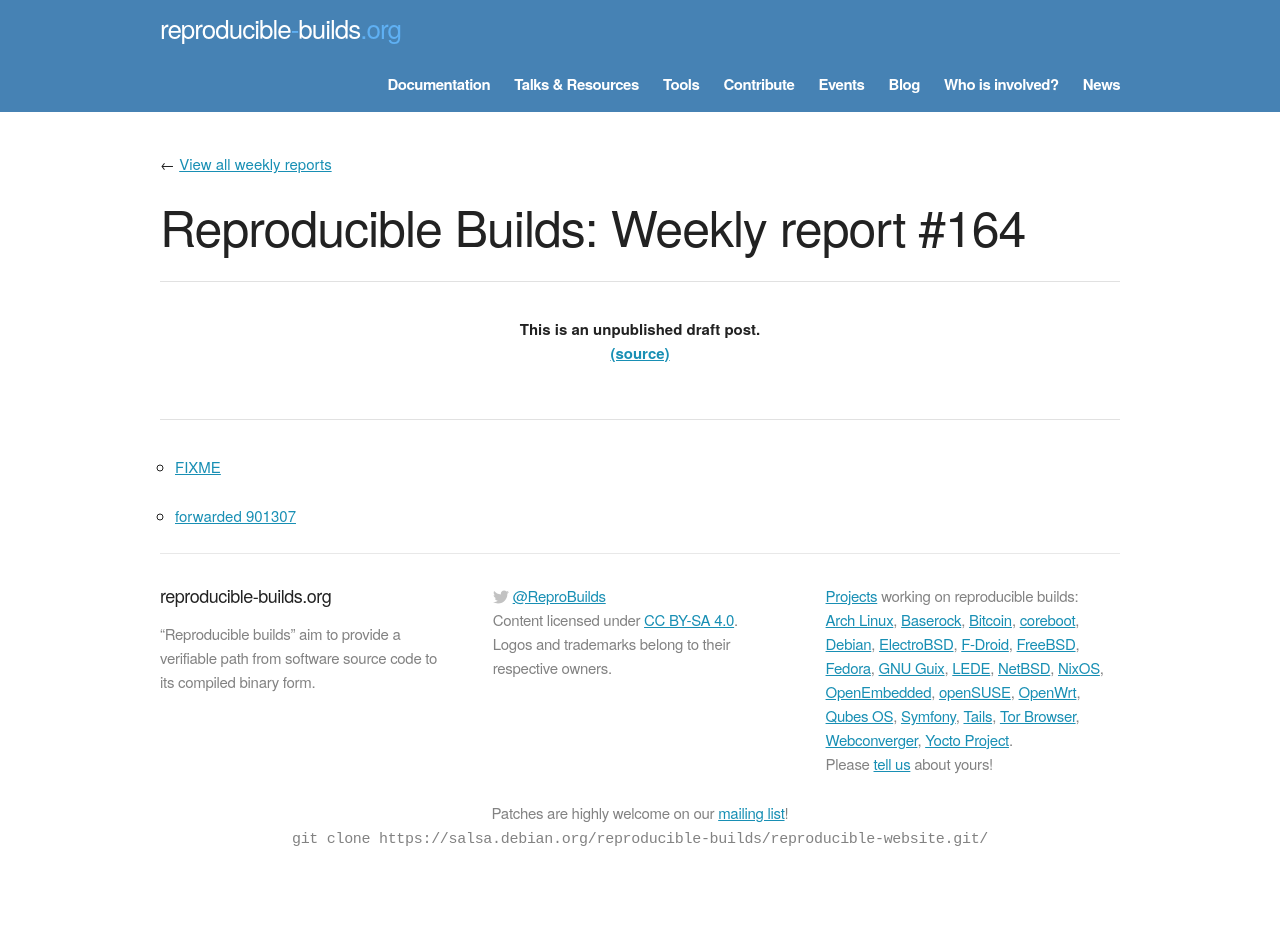
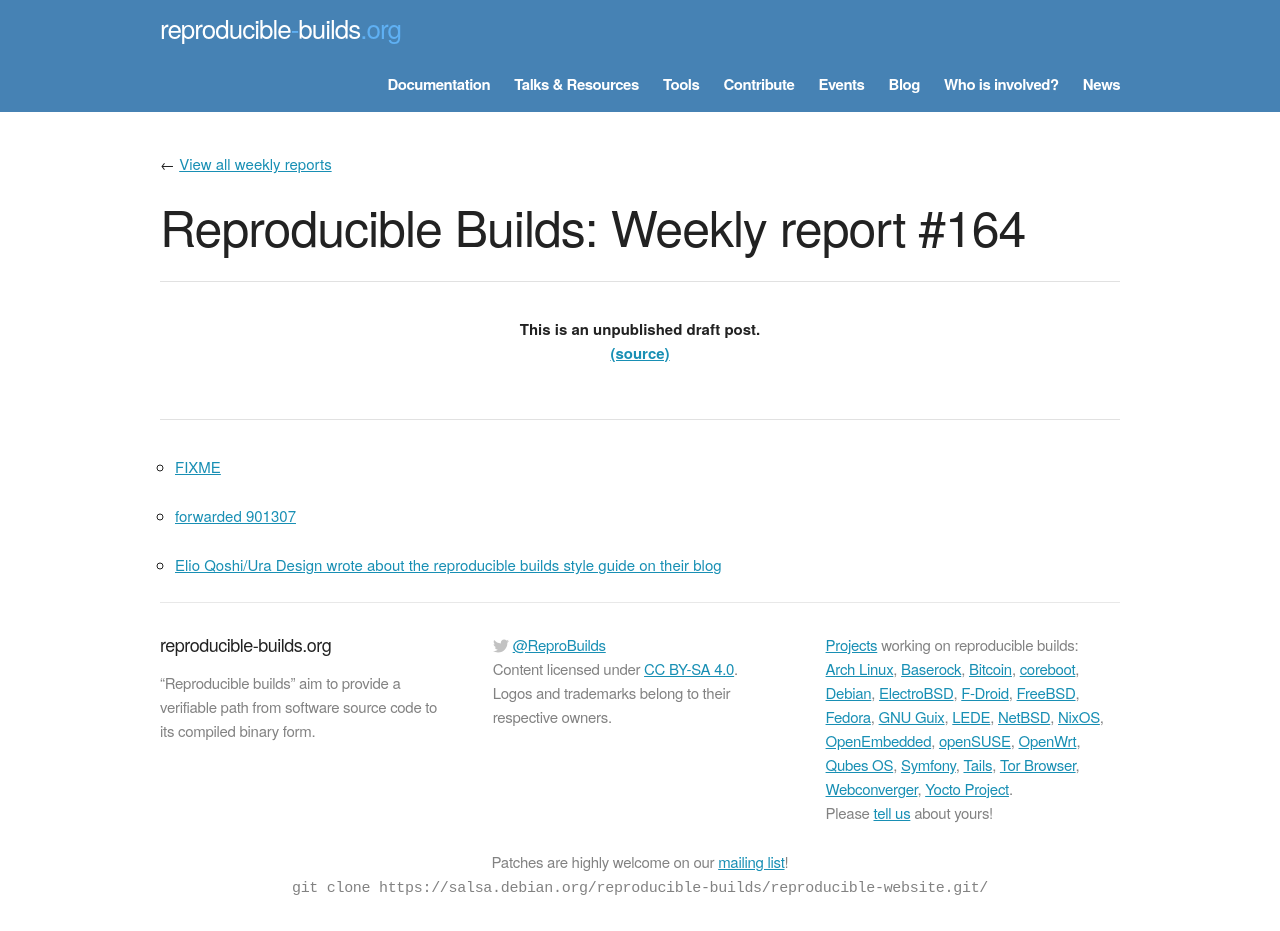
Before and after one commit to prototypefund/reproducible-website, a Jekyll site: the page built from _blog/posts/164.md, in a window 1280 px wide. Built offline with Jekyll 4.4.1, drawn with Linux system fonts in a browser that asks for light colours; some web fonts are replaced; before the commit the page ends 900 px from its top, so only the background shows below that.

Commit message:
164 += Elio Qoshi/Ura Design wrote about the reproducible builds style guide on their blog <https://ura.design/2018/06/13/reproducible-builds-styleguide>

```diff
--- a/_blog/posts/164.md
+++ b/_blog/posts/164.md
@@ -6,3 +6,5 @@ week: 164
 * [FIXME](https://bugs.debian.org/901300)
 
 * [forwarded 901307](https://github.com/sphinx-gallery/sphinx-gallery/pull/390)
+
+* [Elio Qoshi/Ura Design wrote about the reproducible builds style guide on their blog](https://ura.design/2018/06/13/reproducible-builds-styleguide)
```
